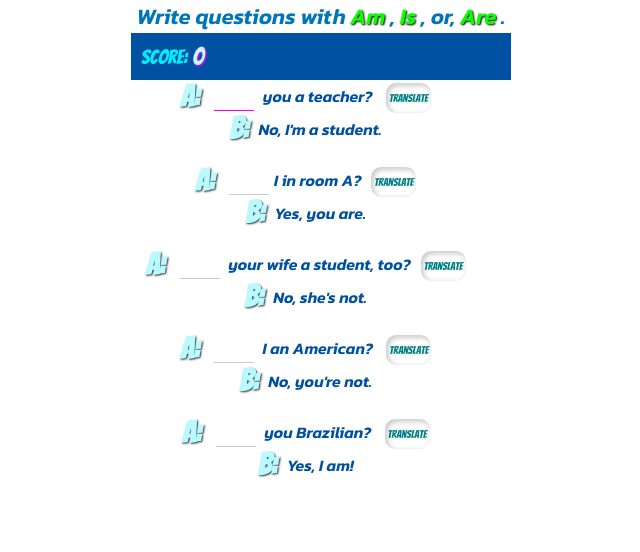
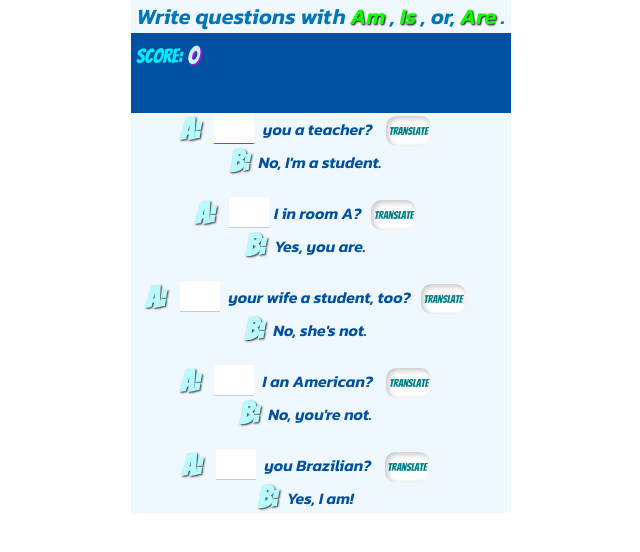
Before and after one commit to Teacher-Jorge/Be-Exercise-04, a plain HTML site: page index.html in a window 1280 px wide. Shown: the whole page, without its empty margins (319-959 px from the left). Drawn offline with Linux system fonts and the light colour scheme.

Commit message:
Add files via upload

```diff
--- a/style.css
+++ b/style.css
@@ -17,6 +17,7 @@
 
 .questions-container {
     max-width: 380px;
+    background-color: aliceblue;
 }
 
 .heading-container {
@@ -25,13 +26,14 @@
     display: flex;
     flex-direction: column;
     align-items: center;
-    background: #fff;
+    background:aliceblue;
     font-size: 22px;
     color:rgb(0, 117, 185);
 }
 
 .score-container {
     max-width: 380px;
+    height: 80px;
     position: sticky;
     top: 0;
     display: flex;
@@ -50,7 +52,7 @@
     align-items: center;
     font-size:20px;
     font-family: bangers;
-    margin: 10px;
+    margin: 10px 5px 45px ;
     color: rgb(0, 238, 255);
 }
 
@@ -129,7 +131,7 @@
     font-size: 20px;
     text-shadow: 1px 1px 1px black;
     font-family: kanit;
-    margin: 10px 0px 0px 10px;
+    margin: 10px 0px 0px 20px;
 }
 
 .btnTranslation {
```
